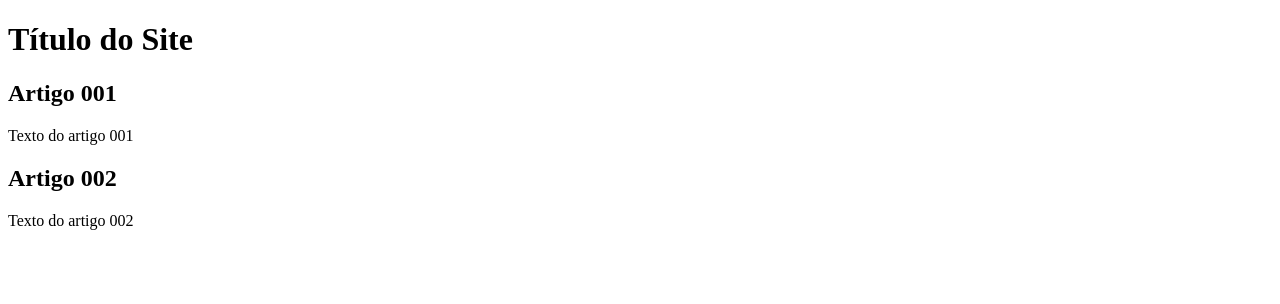
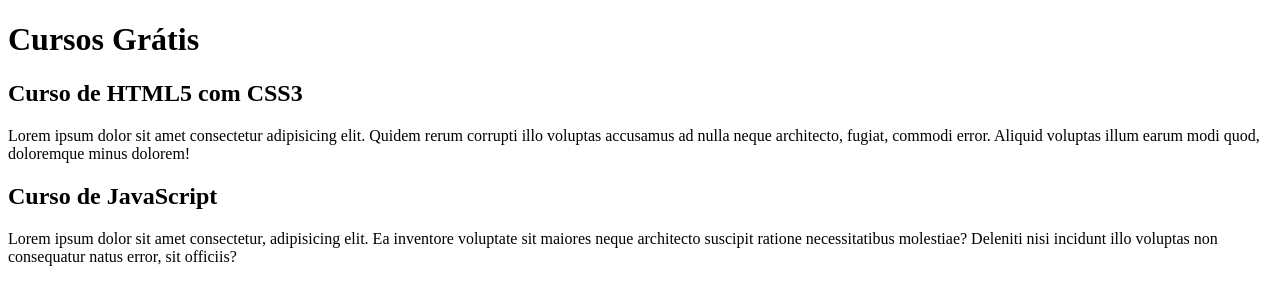
Before and after one commit to gdmontoya/PROJETO-SITE, a plain HTML site: page index.html in a window 1280 px wide. Drawn offline with Linux system fonts and the light colour scheme.

Commit message:
comecei a escrever o conteúdo

```diff
--- a/index.html
+++ b/index.html
@@ -9,15 +9,15 @@
 <body>
     <main>
         <header>
-            <h1>Título do Site</h1>
+            <h1>Cursos Grátis</h1>
         </header>
         <article>
-            <h2>Artigo 001</h2>
-            <p>Texto do artigo 001</p>
+            <h2>Curso de HTML5 com CSS3</h2>
+            <p>Lorem ipsum dolor sit amet consectetur adipisicing elit. Quidem rerum corrupti illo voluptas accusamus ad nulla neque architecto, fugiat, commodi error. Aliquid voluptas illum earum modi quod, doloremque minus dolorem!</p>
         </article>
         <article>
-            <h2>Artigo 002</h2>
-            <p>Texto do artigo 002</p>
+            <h2>Curso de JavaScript</h2>
+            <p>Lorem ipsum dolor sit amet consectetur, adipisicing elit. Ea inventore voluptate sit maiores neque architecto suscipit ratione necessitatibus molestiae? Deleniti nisi incidunt illo voluptas non consequatur natus error, sit officiis?</p>
         </article>
     </main>
 </body>
```
